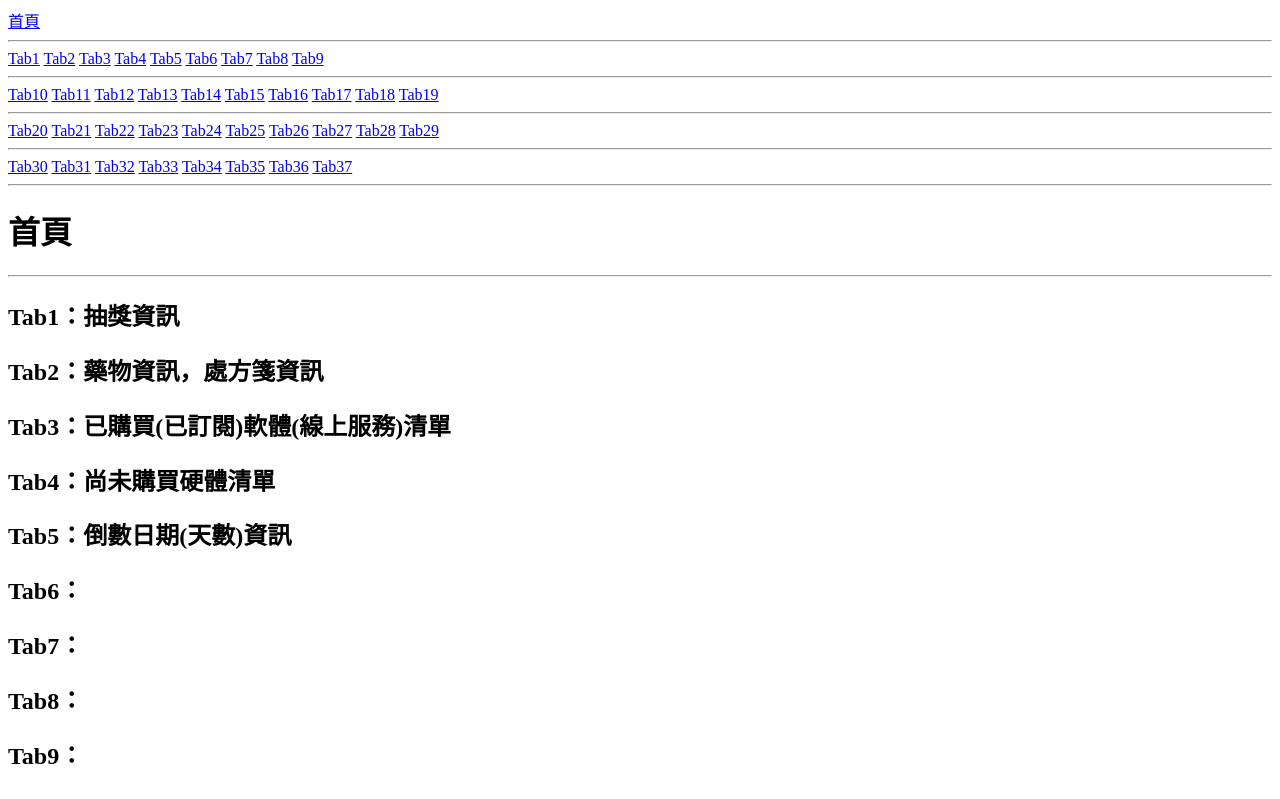
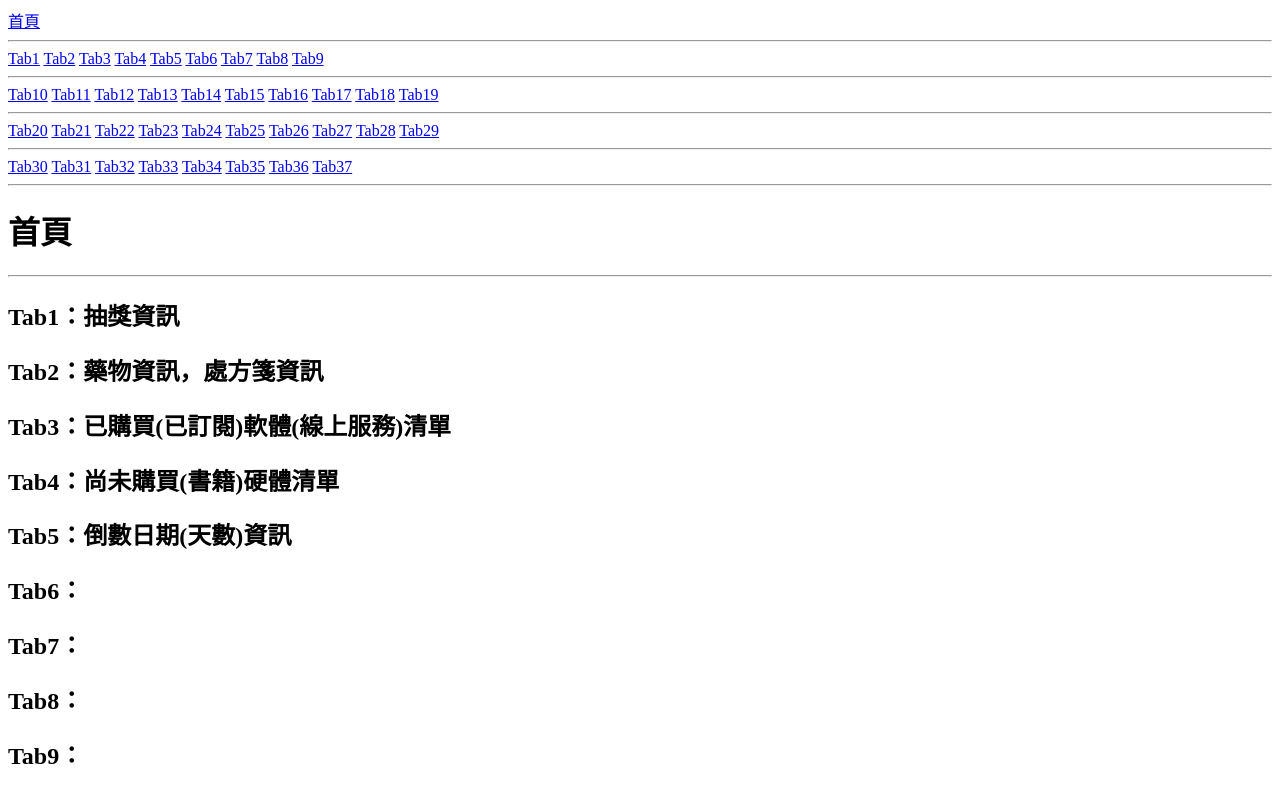
Before and after one commit to goldshoot0720/angulardemo, an Angular app: page /tab0 in a window 1280 px wide. Shown: the top 799 px of the page. Built offline with nearby package versions, Linux system fonts and the light colour scheme.

Commit message:
angulardemo tab0

```diff
--- a/src/app/tab0/tab0.component.html
+++ b/src/app/tab0/tab0.component.html
@@ -3,7 +3,7 @@
 <h2>Tab1：抽獎資訊</h2>
 <h2>Tab2：藥物資訊，處方箋資訊</h2>
 <h2>Tab3：已購買(已訂閱)軟體(線上服務)清單</h2>
-<h2>Tab4：尚未購買硬體清單</h2>
+<h2>Tab4：尚未購買(書籍)硬體清單</h2>
 <h2>Tab5：倒數日期(天數)資訊</h2>
 <h2>Tab6：</h2>
 <h2>Tab7：</h2>
--- a/src/app/tab2/tab2.component.html
+++ b/src/app/tab2/tab2.component.html
@@ -11,10 +11,10 @@
 <h3>天晟/譚詠康(身心科)：處方箋二</h3>
 <h4>06/23(一)~07/03(四)</h4>
 <h3>天晟/黃信凱(心臟內科)：門診</h3>
-<h4>07/04(五)下午[預訂改成07/11(五)下午]</h4>
+<h4>07/04(五)下午[預定改成07/11(五)下午]</h4>
 <h3>天晟/譚詠康(身心科)：門診</h3>
 <h4>07/31(四)下午</h4>
 <h3>范光迪/陳建鴻：門診</h3>
-<h4>06/27(五)上午[預訂改成06/30(一)上午、預訂改成07/03(三)上午、預訂改成07/10(三)上午、預訂改成07/11(四)上午、預訂改成07/12(五)上午]</h4>
+<h4>06/27(五)上午[預定改成06/30(一)上午、預定改成07/03(三)上午、預定改成07/10(三)上午、預定改成07/11(四)上午、預定改成07/12(五)上午]</h4>
 <h3>晶鑽牙醫</h3>
 <h4>08/00(無)下午</h4>
```
